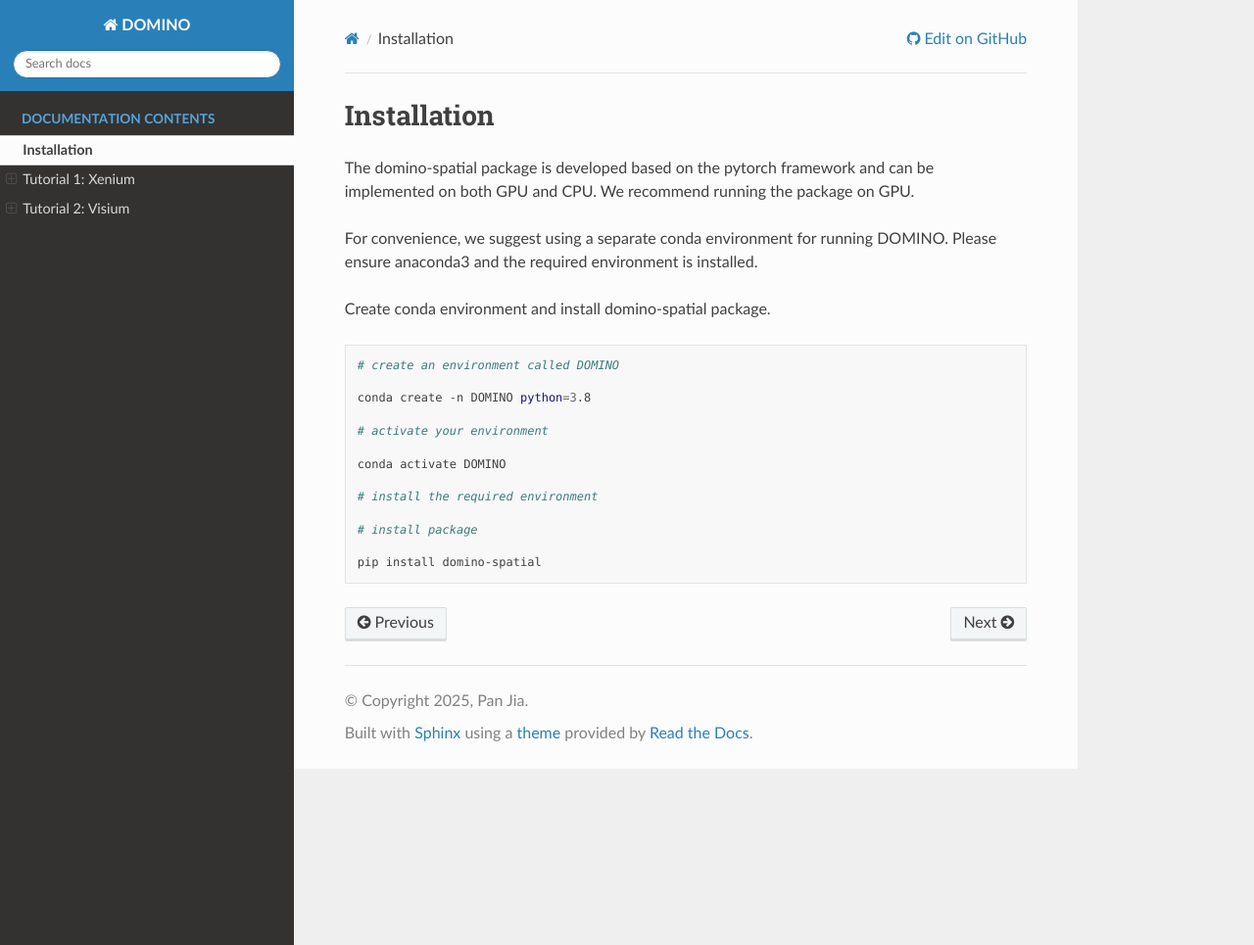
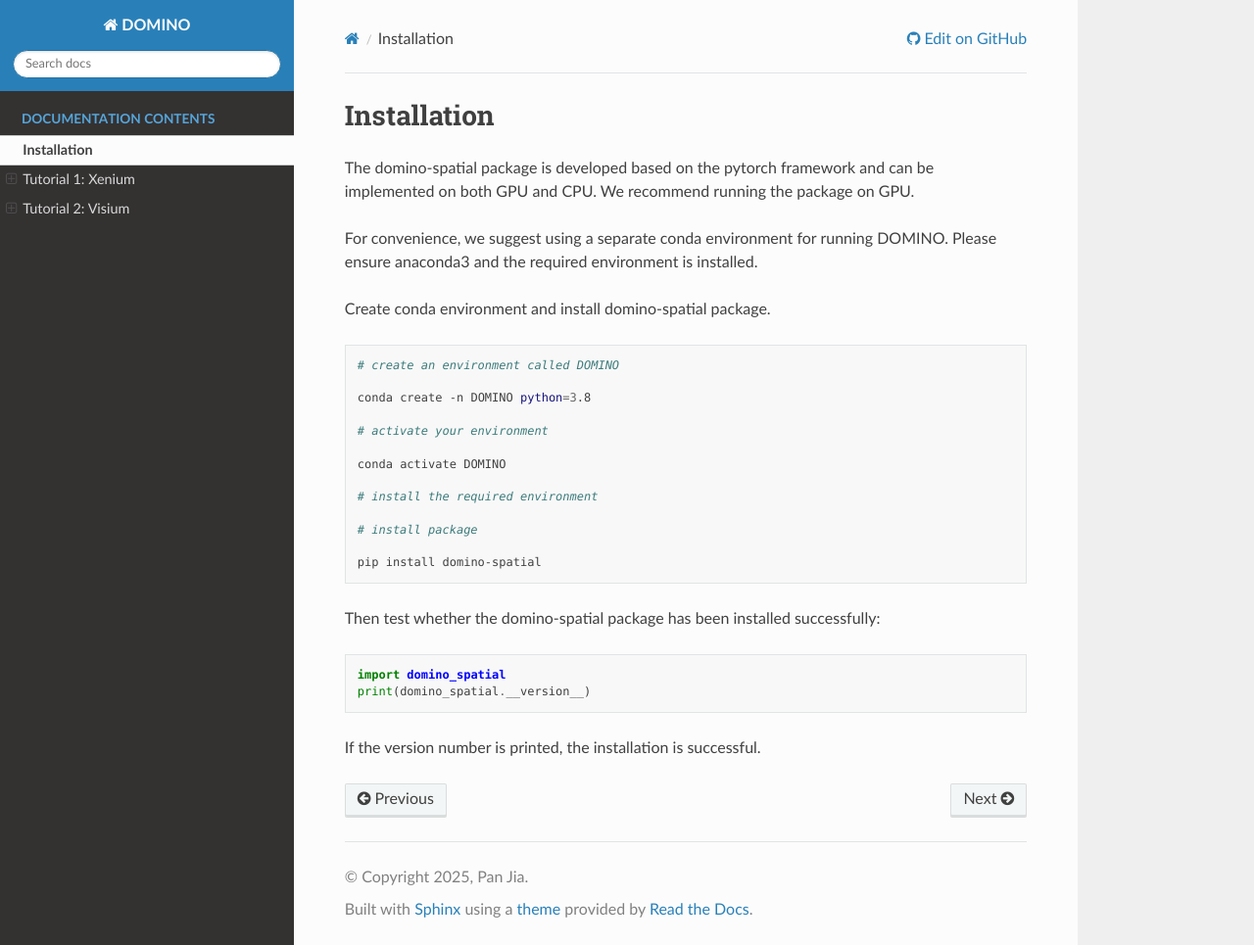
Before and after one commit to programmerjia/DOMINO-Tutorials, a Sphinx documentation site: the page built from docs/source/Installation.md, in a window 1280 px wide and 965 px high. Shown: the whole window at 98% size. Built offline with Sphinx 7.4.7 and the Read the Docs theme 3.1.0, drawn with Linux system fonts in a browser that asks for light colours.

Commit message:
Update Installation.md

````diff
--- a/docs/source/Installation.md
+++ b/docs/source/Installation.md
@@ -20,3 +20,12 @@ conda activate DOMINO
 
 pip install domino-spatial
 ```
+
+Then test whether the domino-spatial package has been installed successfully:
+
+```python
+import domino_spatial
+print(domino_spatial.__version__)
+```
+
+If the version number is printed, the installation is successful.
````
